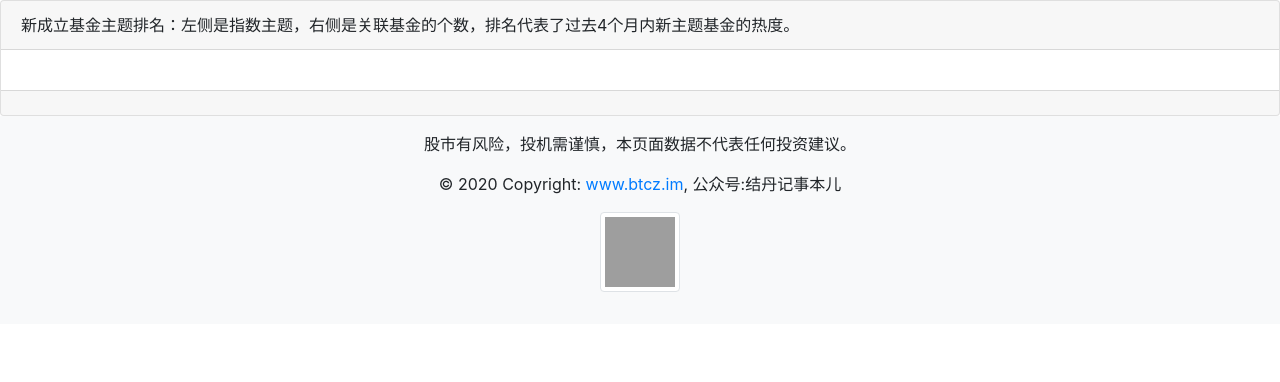
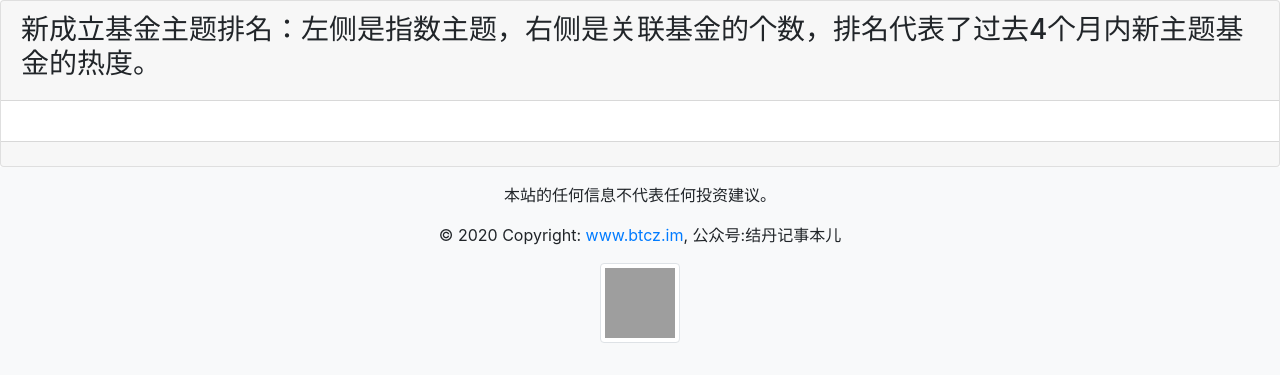
Before and after one commit to fxyzbtc/ETFArbitrage, a Flask app: template pis/mod_speculation/templates/speculation/index.html in a window 1280 px wide. Shown: the top 382 px of the page. Run offline with Flask 2, Linux system fonts and the light colour scheme; the template is opened without the code that fills it, so the values that code supplies are empty; parts of the project's set-up code (start-up, migrations or seed data) failed here and were passed over; some libraries are stand-ins or nearby versions; grey boxes are pictures that could not be loaded.

Commit message:
add text-large

```diff
--- a/pis/mod_speculation/templates/speculation/index.html
+++ b/pis/mod_speculation/templates/speculation/index.html
@@ -6,12 +6,12 @@
 {% block content %}
 <div class="card">
     <div class="card-header">
-        新成立基金主题排名：左侧是指数主题，右侧是关联基金的个数，排名代表了过去4个月内新主题基金的热度。
+        <h3>新成立基金主题排名：左侧是指数主题，右侧是关联基金的个数，排名代表了过去4个月内新主题基金的热度。</h3>
       </div>
 <div class="card-body">
 <ul class="list-group">
 {% for item in records %}
-<li class="list-group-item d-flex justify-content-between align-items-center">{{item['topic']}}
+<li class="list-group-item d-flex justify-content-between align-items-center text-large">{{item['topic']}}
     <span class="badge badge-primary badge-pill">{{item['count']}}</span></li>
 {% endfor %}
 </ul>
--- a/pis/templates/layout.html
+++ b/pis/templates/layout.html
@@ -8,8 +8,7 @@
       <META HTTP-EQUIV="Expires" CONTENT="-1">
     <meta charset="utf-8">
     <!-- <meta name="viewport" content="width=device-width, initial-scale=1, shrink-to-fit=no"> -->
-    <link rel="stylesheet" href="../static/style.css" />
-    <!-- Bootstrap CSS -->
+    <link rel="stylesheet" href="{{url_for('static', filename='style.css')}}"/>
     <link rel="stylesheet" href="https://stackpath.bootstrapcdn.com/bootstrap/4.4.1/css/bootstrap.min.css" integrity="sha384-Vkoo8x4CGsO3+Hhxv8T/Q5PaXtkKtu6ug5TOeNV6gBiFeWPGFN9MuhOf23Q9Ifjh" crossorigin="anonymous">
     <script src="https://code.jquery.com/jquery-3.4.1.min.js" integrity="sha256-CSXorXvZcTkaix6Yvo6HppcZGetbYMGWSFlBw8HfCJo=" crossorigin="anonymous"></script>
     <script src="https://stackpath.bootstrapcdn.com/bootstrap/4.4.1/js/bootstrap.min.js" integrity="sha384-wfSDF2E50Y2D1uUdj0O3uMBJnjuUD4Ih7YwaYd1iqfktj0Uod8GCExl3Og8ifwB6" crossorigin="anonymous"></script>
@@ -52,7 +51,7 @@
 <footer class="page-footer text-center font-small bg-light">
 
   <!-- Copyright -->
-  <div class="footer-copyright py-3"><p>股市有风险，投机需谨慎，本页面数据不代表任何投资建议。</p>
+  <div class="footer-copyright py-3"><p>本站的任何信息不代表任何投资建议。</p>
     <p>© 2020 Copyright:
     <a href="https://btcz.im/">www.btcz.im</a>, 公众号:结丹记事本儿</p>
     <p><img src="{{ url_for('static', filename='logo.png') }}" alt="logo" class="img-thumbnail" style="width:80px;height:80px;"></p>
```
